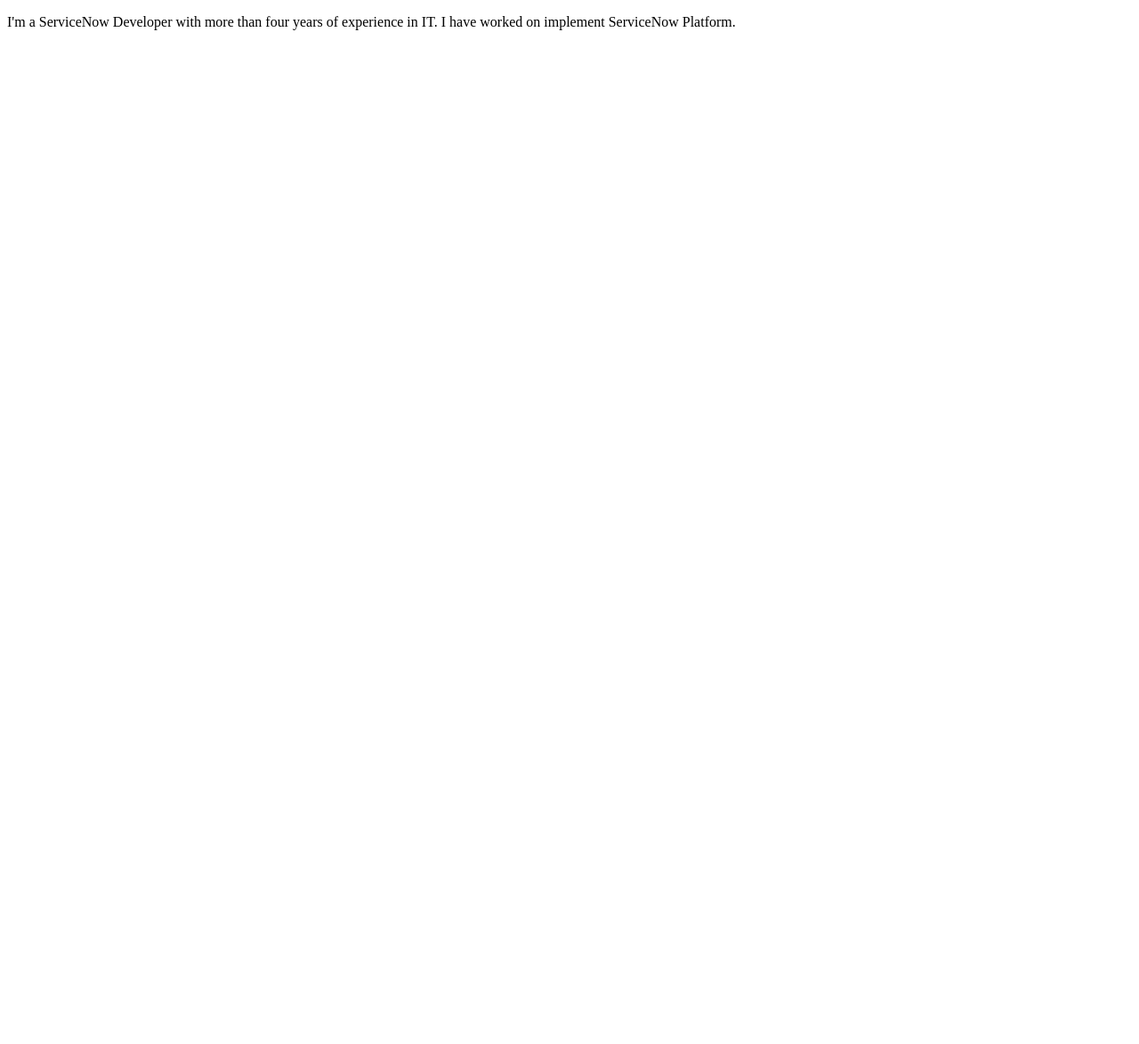
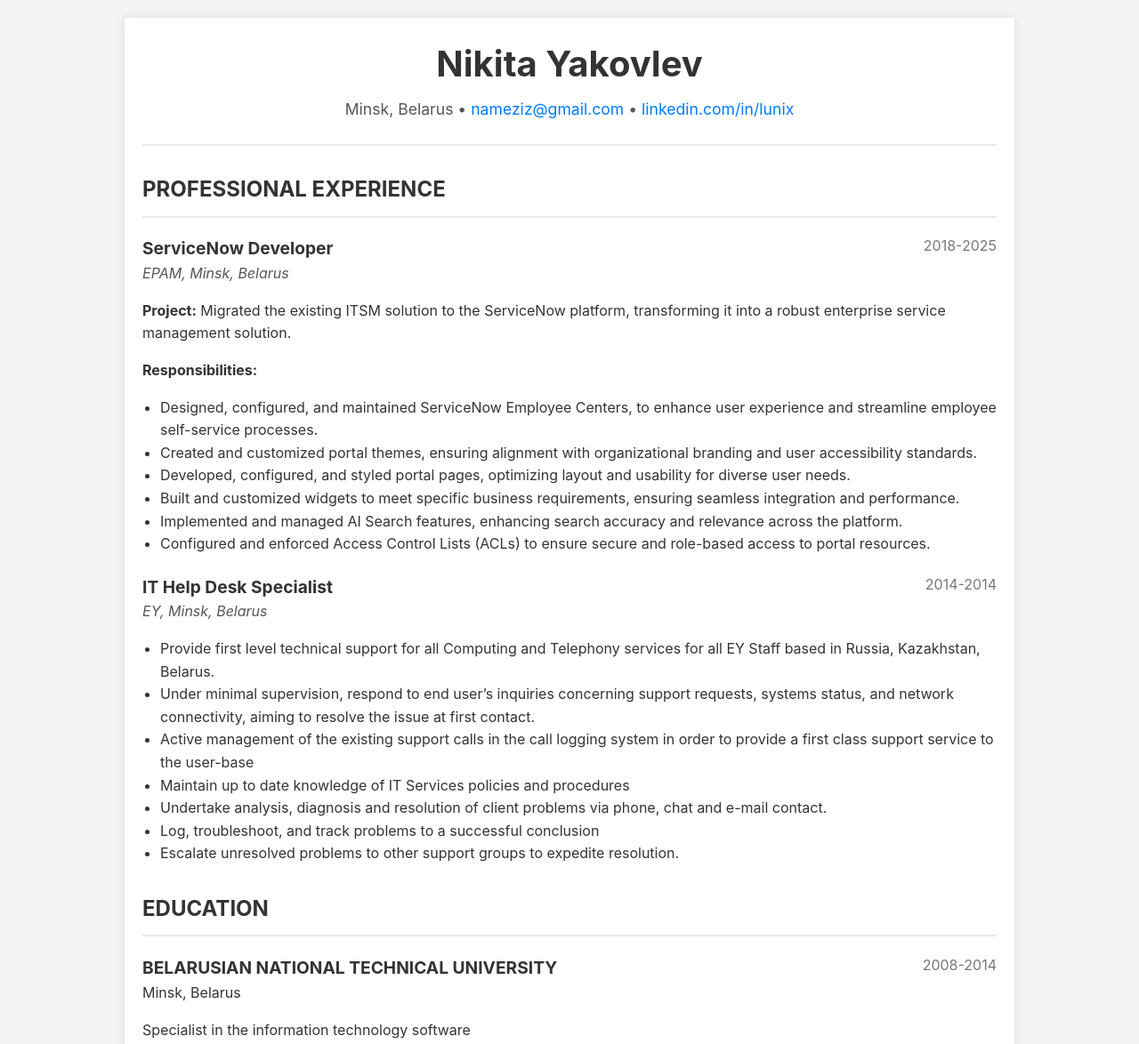
Before and after one commit to LUNIX/lunix.github.io, a plain HTML site: page index.html in a window 1280 px wide. Shown: the top 1174 px of the page at 89% size. Before the commit the page ends 800 px from the top, so only its background shows below. Drawn offline with Linux system fonts and the light colour scheme.

Commit message:
Added CV

```diff
--- a/index.html
+++ b/index.html
@@ -3,9 +3,131 @@
 <head>
     <meta charset="UTF-8">
     <meta name="viewport" content="width=device-width, initial-scale=1.0">
-    <title>About me</title>
+    <title>Nikita Yakovlev - CV</title>
+    <style>
+        body {
+            font-family: -apple-system, BlinkMacSystemFont, "Segoe UI", Roboto, "Helvetica Neue", Arial, sans-serif;
+            line-height: 1.6;
+            color: #333;
+            background-color: #f4f4f4;
+            margin: 0;
+            padding: 0;
+        }
+        .container {
+            max-width: 960px;
+            margin: 20px auto;
+            padding: 20px;
+            background: #fff;
+            box-shadow: 0 0 10px rgba(0,0,0,0.1);
+        }
+        header {
+            text-align: center;
+            border-bottom: 2px solid #eaeaea;
+            padding-bottom: 20px;
+            margin-bottom: 20px;
+        }
+        header h1 {
+            margin: 0;
+            font-size: 2.5em;
+        }
+        header p {
+            margin: 5px 0;
+            font-size: 1.1em;
+            color: #555;
+        }
+        a {
+            color: #007bff;
+            text-decoration: none;
+        }
+        a:hover {
+            text-decoration: underline;
+        }
+        h2 {
+            border-bottom: 2px solid #eaeaea;
+            padding-bottom: 10px;
+            margin-top: 30px;
+            color: #333;
+        }
+        .job, .education, .skills {
+            margin-bottom: 20px;
+        }
+        .job-title {
+            font-weight: bold;
+            font-size: 1.2em;
+        }
+        .job-company {
+            font-style: italic;
+            color: #555;
+        }
+        .job-date {
+            float: right;
+            color: #777;
+        }
+        ul {
+            padding-left: 20px;
+        }
+    </style>
 </head>
 <body>
-    <p>I'm a ServiceNow Developer with more than four years of experience in IT. I have worked on implement ServiceNow Platform.</p>
+
+    <div class="container">
+        <header>
+            <h1>Nikita Yakovlev</h1>
+            <p>Minsk, Belarus • <a href="mailto:nameziz@gmail.com">nameziz@gmail.com</a> • <a href="https://linkedin.com/in/lunix" target="_blank">linkedin.com/in/lunix</a></p>
+        </header>
+
+        <section id="experience">
+            <h2>PROFESSIONAL EXPERIENCE</h2>
+            <div class="job">
+                <span class="job-date">2018-2025</span>
+                <p><span class="job-title">ServiceNow Developer</span><br>
+                <span class="job-company">EPAM, Minsk, Belarus</span></p>
+                <p><strong>Project:</strong> Migrated the existing ITSM solution to the ServiceNow platform, transforming it into a robust enterprise service management solution.</p>
+                <strong>Responsibilities:</strong>
+                <ul>
+                    <li>Designed, configured, and maintained ServiceNow Employee Centers, to enhance user experience and streamline employee self-service processes.</li>
+                    <li>Created and customized portal themes, ensuring alignment with organizational branding and user accessibility standards.</li>
+                    <li>Developed, configured, and styled portal pages, optimizing layout and usability for diverse user needs.</li>
+                    <li>Built and customized widgets to meet specific business requirements, ensuring seamless integration and performance.</li>
+                    <li>Implemented and managed AI Search features, enhancing search accuracy and relevance across the platform.</li>
+                    <li>Configured and enforced Access Control Lists (ACLs) to ensure secure and role-based access to portal resources.</li>
+                </ul>
+            </div>
+            <div class="job">
+                <span class="job-date">2014-2014</span>
+                <p><span class="job-title">IT Help Desk Specialist</span><br>
+                <span class="job-company">EY, Minsk, Belarus</span></p>
+                <ul>
+                    <li>Provide first level technical support for all Computing and Telephony services for all EY Staff based in Russia, Kazakhstan, Belarus.</li>
+                    <li>Under minimal supervision, respond to end user’s inquiries concerning support requests, systems status, and network connectivity, aiming to resolve the issue at first contact.</li>
+                    <li>Active management of the existing support calls in the call logging system in order to provide a first class support service to the user-base</li>
+                    <li>Maintain up to date knowledge of IT Services policies and procedures</li>
+                    <li>Undertake analysis, diagnosis and resolution of client problems via phone, chat and e-mail contact.</li>
+                    <li>Log, troubleshoot, and track problems to a successful conclusion</li>
+                    <li>Escalate unresolved problems to other support groups to expedite resolution.</li>
+                </ul>
+            </div>
+        </section>
+
+        <section id="education">
+            <h2>EDUCATION</h2>
+            <div class="education">
+                <span class="job-date">2008-2014</span>
+                <p><span class="job-title">BELARUSIAN NATIONAL TECHNICAL UNIVERSITY</span><br>
+                Minsk, Belarus</p>
+                <p>Specialist in the information technology software</p>
+            </div>
+        </section>
+
+        <section id="additional-info">
+            <h2>ADDITIONAL INFORMATION</h2>
+            <div class="skills">
+                <p><strong>Technical Skills:</strong> Javascript, AngularJS, HTML/CSS, Agile, SCRUM</p>
+                <p><strong>Languages:</strong> English (B1)</p>
+            </div>
+        </section>
+
+    </div>
+
 </body>
 </html>
```
